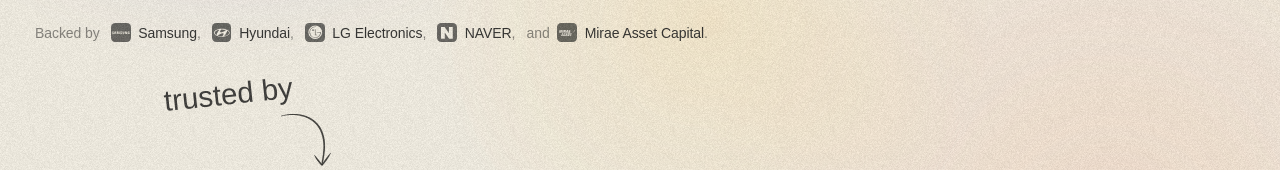
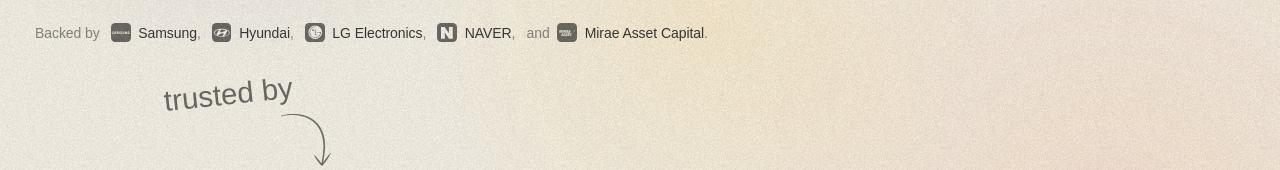
Before and after one commit to sereefwe-ctrl/aim-intelligence, a Next.js app: page / in a window 1280 px wide. Shown: the part 491-661 px from the top of the page. Built offline with nearby package versions, Linux system fonts and the light colour scheme; a web font is replaced by a local one.

Commit message:
Soften the trusted-by note colour
Handwriting 86% -> 66% ink, arrow 82% -> 62%: between the original pale
grey and the near-black.

Co-Authored-By: Claude Opus 5.5 <noreply@anthropic.com>
Claude-Session: https://claude.ai/code/session_016bDUg6tHy2o1BBqWGwkHQZ

```diff
--- a/app/globals.css
+++ b/app/globals.css
@@ -730,7 +730,7 @@ body::after {
   font-family: var(--font-hand), "Nothing You Could Do", cursive;
   font-size: clamp(26px, 2.3vw, 34px);
   line-height: 1.25;
-  color: rgb(var(--ink) / 0.86);
+  color: rgb(var(--ink) / 0.66);
   transform: rotate(-6deg);
   transform-origin: left bottom;
   white-space: nowrap;
@@ -747,7 +747,7 @@ body::after {
 }
 
 .trusted-arrow-ink {
-  fill: rgb(var(--ink) / 0.82);
+  fill: rgb(var(--ink) / 0.62);
 }
 
 /* the pen path, wide enough to uncover the whole stroke */
```
